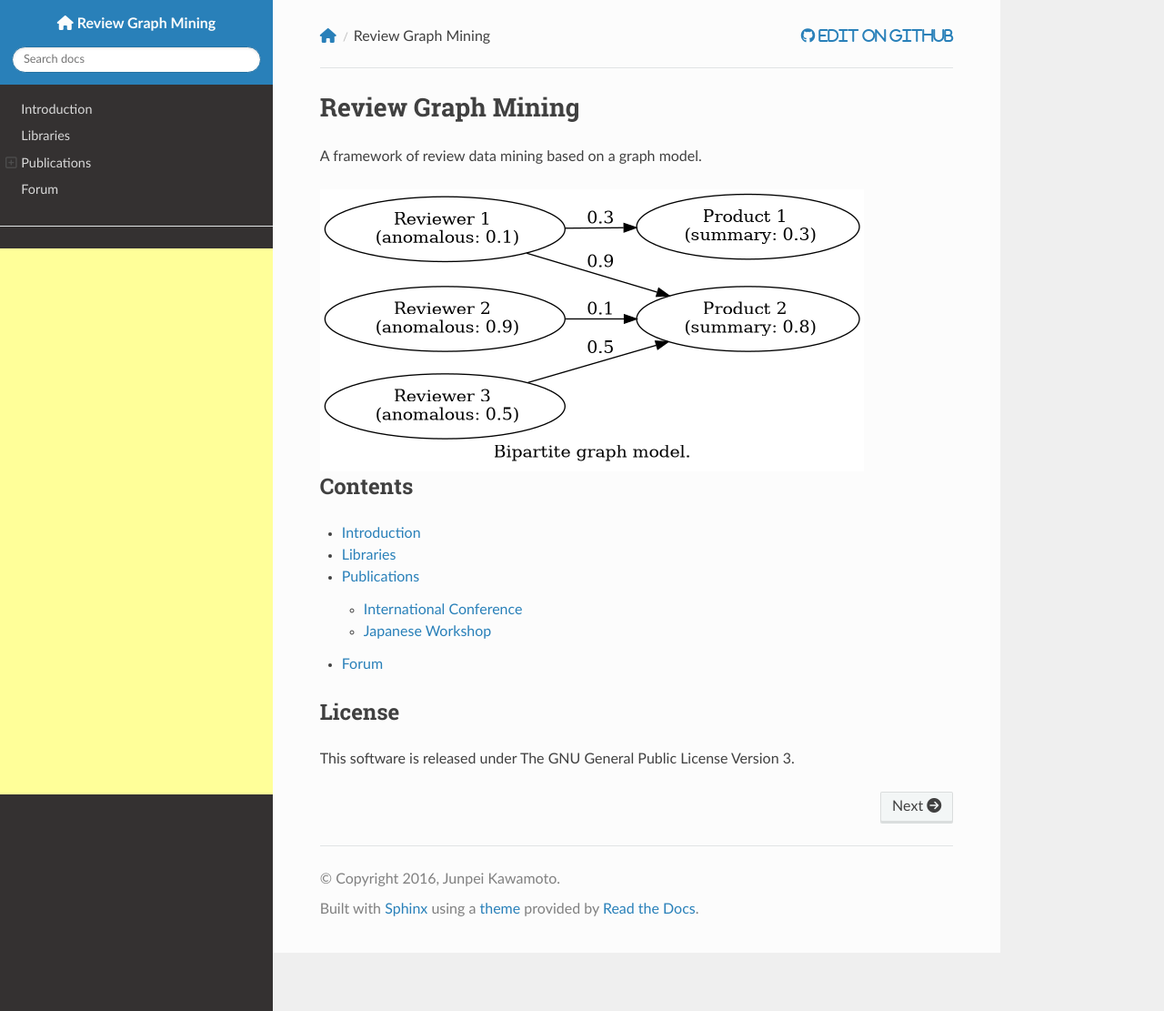
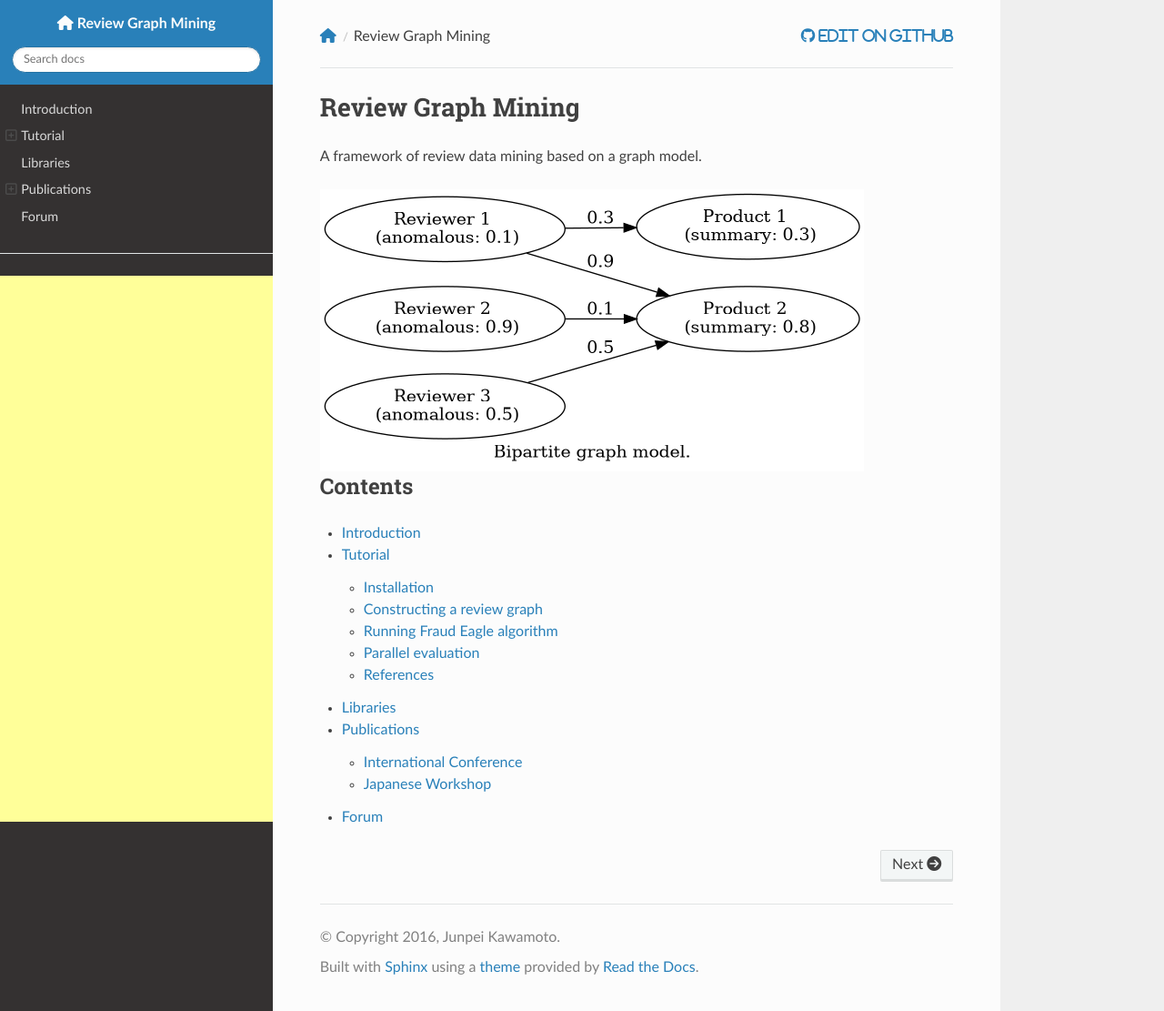
Before and after one commit to rgmining/rgmining.github.io, a Sphinx documentation site: the page built from source/index.rst, in a window 1280 px wide and 1111 px high. Shown: the whole window at 91% size. Built offline with Sphinx 7.4.7 and the Read the Docs theme 2.0.0, drawn with Linux system fonts in a browser that asks for light colours; nearby versions of some CDN libraries; some of the changed lines change nothing that is shown.

Commit message:
Add a tutorial.

```diff
--- a/source/index.rst
+++ b/source/index.rst
@@ -29,11 +29,7 @@ Contents
    :maxdepth: 2
 
    introduction
+   tutorial
    libraries
    publications
    forum
-
-
-License
----------
-This software is released under The GNU General Public License Version 3.
--- /dev/null
+++ b/source/tutorial.rst
@@ -0,0 +1,263 @@
+Tutorial
+=============
+.. raw:: html
+
+   <div class="addthis_inline_share_toolbox"></div>
+
+In this tutorial, we will run Fraud Eagle algorithm [#ICWSM13]_ on a synthetic
+data set provided in [#DEXA11]_.
+
+Installation
+------------------
+:ref:`fraud-eagle:top`, ``rgmining-fraud-eagle``, is available in `PyPI <https://pypi.python.org/pypi/rgmining-fraud-eagle>`__.
+:ref:`synthetic:top`, ``rgmining-synthetic-dataset``, is also available in
+`PyPI <https://pypi.python.org/pypi/rgmining-synthetic-dataset>`__.
+At first, we need to install both packages via ``pip``.
+
+.. code-block:: shell
+
+   pip install --upgrade rgmining-fraud-eagle rgmining-synthetic-dataset
+
+
+Constructing a review graph
+----------------------------
+``rgmining-synthetic-dataset`` has ``synthetic`` package which exports
+function :func:`synthetic.load() <synthetic.loader.load>` and constant :data:`synthetic.ANOMALOUS_REVIEWER_SIZE`.
+The function :func:`synthetic.load() <synthetic.loader.load>` loads the synthetic data set and adds them
+to a review graph.
+Constant :data:`synthetic.ANOMALOUS_REVIEWER_SIZE` represents how many anomalous
+reviewers the data set has and it's :math:`57`.
+Every anomalous reviewer has ``anomaly`` in their name.
+
+Let us omit to explain how to construct the synthetic data set.
+If you are interested in that, please read
+`the original article <http://www.anrdoezrs.net/links/8186671/type/dlg/http://link.springer.com/chapter/10.1007%2F978-3-642-23088-2_25>`_.
+
+In order to make a review graph object of Fraud Eagle algorithm and load
+the synthetic data set, run
+
+.. code-block:: python
+
+  import fraud_eagle as feagle
+  import synthetic
+
+  graph = feagle.ReviewGraph(0.10)
+  synthetic.load(graph)
+
+where, :math:`0.10` is a parameter of Fraud Eagle.
+See :class:`fraud_eagle.ReviewGraph <fraud_eagle.graph.ReviewGraph>` for more information.
+
+
+Running Fraud Eagle algorithm
+-------------------------------
+Since Fraud Eagle takes one parameter,
+we have a question that which value is the best one to determine anomalous reviewers.
+In this tutorial, we evaluate each parameter with precision of top-57 anomalous reviewers,
+i.e. how many actual anomalous reviewers appear in top-57 highest anomaly reviewers.
+
+To evaluate one parameter, we make a simple script ``analyze.py``:
+
+.. code-block:: python
+
+  #!/usr/bin/env python
+  import click
+  import fraud_eagle as feagle
+  import synthetic
+
+  @click.command()
+  @click.argument("epsilon", type=float)
+  def analyze(epsilon):
+      graph = feagle.ReviewGraph(epsilon)
+      synthetic.load(graph)
+
+      for _ in range(100):
+          diff = graph.update()
+          print("Iteration end: {0}".format(diff))
+          if diff < 10**-4:
+              break
+
+      reviewers = sorted(
+          graph.reviewers,
+          key=lambda r: -r.anomalous_score)[:synthetic.ANOMALOUS_REVIEWER_SIZE]
+
+      print(len([r for r in reviewers if "anomaly" in r.name]) / len(reviewers))
+
+  if __name__ == "__main__":
+      analyze()
+
+Note that the above script uses a command-line parser `click`_.
+
+With this script, to evaluate a parameter, e.g. :math:`0.1`, run:
+
+.. code-block:: shell
+
+  $ chmod u+x analyze.py
+  $ ./analyze.py 0.1
+
+The result might be :
+
+.. code-block:: shell
+
+  $ ./analyze.py 0.10
+  Iteration end: 0.388863491546
+  Iteration end: 0.486597792445
+  Iteration end: 0.679722652169
+  Iteration end: 0.546349261422
+  Iteration end: 0.333657951459
+  Iteration end: 0.143313076183
+  Iteration end: 0.0596751050403
+  Iteration end: 0.0265415183341
+  Iteration end: 0.0109979501706
+  Iteration end: 0.00584731865022
+  Iteration end: 0.00256288275348
+  Iteration end: 0.00102187920468
+  Iteration end: 0.000365458293609
+  Iteration end: 0.000151984909839
+  Iteration end: 4.14654814812e-05
+  0.543859649123
+
+It means about 54% reviewers in the top-57 anomaly reviewers are
+actual anomalous reviewers.
+
+
+Parallel evaluation
+---------------------
+We need to evaluate several parameters with ``analyze.py`` to determine the best one.
+Since it seems taking long time,
+We employ `Google Cloud Platform <https://cloud.google.com/>`_ and
+`Roadie <https://jkawamoto.github.io/roadie/>`__ for parallel evaluation.
+
+To use the Google Cloud Platform, you need to register it.
+After registration, setup `Google Cloud SDK <https://cloud.google.com/sdk/>`_
+and `Roadie <http://jkawamoto.github.io/roadie/documents/installation/>`__.
+
+In order to run ``analyze.py`` on another environment,
+we need to prepare ``requirements.txt``, which is a list of related libraries,
+in the same directory as ``analyze.py``:
+
+.. code-block:: text
+
+  click==6.6
+  rgmining-fraud-eagle==0.9.2
+  rgmining-synthetic-dataset==0.9.0
+
+Roadie requires a configuration file which is written in YAML and specifies programs to be run on a cloud server.
+We make ``analyze.yml`` and just specify to run ``analyze.py``:
+
+.. code-block:: yaml
+
+  run:
+  - python analyze.py {{epsilon}}
+
+where `{{epsilon}}` is a placeholder and we will give several values for it.
+
+At first, we upload our source code and make an instance on the cloud with parameter :math:`0.01`.
+
+.. code-block:: shell
+
+  roadie run --local . --name feagle0.01 --queue feagle -e epsilon=0.01 analyze.yml
+
+where ``--local .`` means the root of our source code is the current directory,
+and ``--queue feagle`` means the new task belongs to a set of tasks named ``feagle``.
+
+Next, we make instances with other parameters.
+Those instances use same source code uploaded with the instance named ``feagle0.01``,
+and the code to create such instances is as follows:
+
+.. code-block:: shell
+
+  $ for i in `seq -w 2 25`; do
+      roadie run --source "feagle0.01.tar.gz" --name "feagle0.${i}" --queue feagle -e "epsilon=0.$i" analyze.yml
+  done
+
+
+By default, Roadie creates one instance for a set of tasks.
+We need more instance to run tasks in parallel and create 7 more instances:
+
+.. code-block:: shell
+
+  $ roadie queue instance add --instances 7 feagle
+
+
+and ``roadie status`` shows current status of every instance,
+which has a name starting with the queue name and a random number.
+If ``roadie status`` shows nothing, all tasks have done.
+
+The results are stored in Google Cloud Storage and
+``roadie result show <task name>`` shows the result of a task.
+To download them in a CSV file, run
+
+.. code-block:: shell
+
+  $ for i in `seq -w 1 25`; do
+      echo "0.${i}, `roadie result show feagle0.${i} | tail -1`" >> result.csv
+  done
+
+We now create a simple script, ``plot.py``, to plot the results:
+
+.. code-block:: python
+
+  #!/usr/bin/env python
+  import click
+  from matplotlib import pyplot
+  import pandas as pd
+
+  @click.command()
+  @click.argument("infile")
+  def plot(infile):
+      data = pd.read_csv(infile, header=None)
+      pyplot.plot(data[0], data[1])
+      pyplot.show()
+
+  if __name__ == "__main__":
+      plot()
+
+The above script requires,
+`click`_,
+`matplotlib <http://matplotlib.org/>`_,
+and `pandas <http://pandas.pydata.org/>`_.
+
+After running the script by
+
+.. code-block:: shell
+
+  $ chmod u+x plot.py
+  $ ./plot.py result.csv
+
+we get the following graph, where x-axis means parameter values
+and y-axis means precision.
+
+.. image:: img/figure_1.png
+
+From the graph, the parameter should be less than :math:`0.1`.
+
+
+References
+------------
+
+.. [#ICWSM13] `Leman Akoglu <http://www.andrew.cmu.edu/user/lakoglu/>`_,
+    Rishi Chandy, and `Christos Faloutsos <http://www.cs.cmu.edu/afs/cs/usr/christos/www/>`_,
+    "|pdf| `Opinion Fraud Detection in Online Reviews by Network Effects
+    <https://www.aaai.org/ocs/index.php/ICWSM/ICWSM13/paper/viewFile/5981/6338>`_,"
+    Proc. of `the 7th International AAAI Conference on WeblogsS and Social Media
+    <http://www.icwsm.org/2013/>`_ (ICWSM 2013), Boston, MA, July, 2013.
+
+.. [#DEXA11] Kazuki Tawaramoto, `Junpei Kawamoto`_, `Yasuhito Asano`_, and
+    `Masatoshi Yoshikawa`_, "|springer| `A Bipartite Graph Model and Mutually Reinforcing
+    Analysis for Review Sites
+    <http://www.anrdoezrs.net/links/8186671/type/dlg/http://link.springer.com/chapter/10.1007%2F978-3-642-23088-2_25>`_,"
+    Proc. of `the 22nd International Conference on Database and Expert Systems
+    Applications <http://www.dexa.org/previous/dexa2011/index.html>`_ (DEXA 2011),
+    pp.341-348, Toulouse, France, August, 2011.
+
+.. _Junpei Kawamoto: https://www.jkawamoto.info
+.. _Yasuhito Asano: http://www.iedu.i.kyoto-u.ac.jp/intro/member/asano
+.. _Masatoshi Yoshikawa: http://www.db.soc.i.kyoto-u.ac.jp/~yoshikawa/
+.. _click: http://click.pocoo.org/
+
+
+.. |pdf| raw:: html
+
+    <i class="fa fa-file-pdf-o" aria-hidden="true"></i>
+
+.. |springer| image:: img/springer.png
```
Also changed, not shown: source/img/figure_1.png (added).
